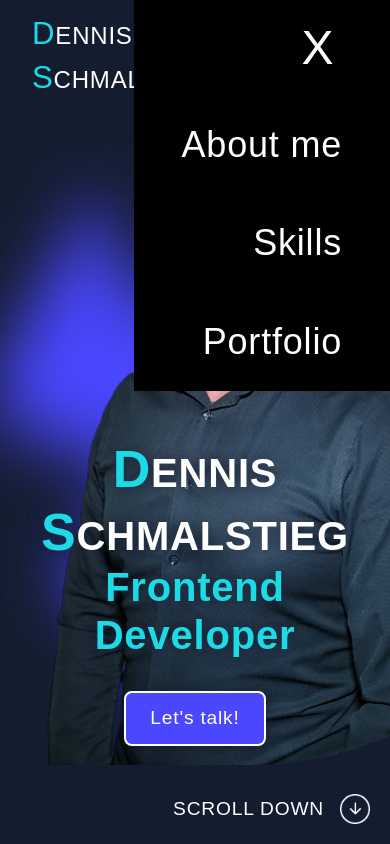
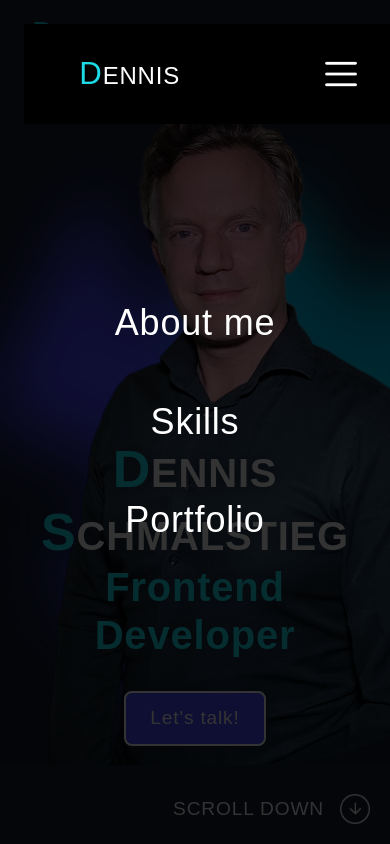
Before and after one commit to felianfilian/portfolio, an Angular app: page / in a window 390 px wide. Both pictures are taken after a click on the picture 340 px from the left and 55 px from the top of the page. Shown: the top 844 px of the page. Built offline with nearby package versions, Linux system fonts and the light colour scheme.

Commit message:
new mobile menu styling

```diff
--- a/src/app/header/header.component.html
+++ b/src/app/header/header.component.html
@@ -10,7 +10,15 @@
       (click)="showMenu()"
     />
     <div id="main-menu">
-      <a class="menu-close a-01" (click)="closeMenu()">X</a>
+      <div class="menu-close">
+        <div class="fs-24"><span class="first-letter">D</span>ENNIS</div>
+        <img
+          class="menu-burger"
+          src="./assets/icons/menü-50.png"
+          alt="X"
+          (click)="closeMenu()"
+        />
+      </div>
       <a class="a-01" href="#section-about" (click)="closeMenu()">About me</a>
       <a class="a-01" href="#section-skills" (click)="closeMenu()">Skills</a>
       <a class="a-01" href="#section-portfolio" (click)="closeMenu()"
--- a/src/app/header/header.component.scss
+++ b/src/app/header/header.component.scss
@@ -23,17 +23,17 @@
   gap: 20px;
 }
 
-#main-menu {
-  display: flex;
-  justify-content: space-between;
-  gap: 20px;
-}
-
 .menu-burger {
   display: none;
   width: 36px;
   height: 36px;
   cursor: pointer;
+}
+
+#main-menu {
+  display: flex;
+  justify-content: space-between;
+  gap: 20px;
 }
 
 #main-menu a {
@@ -46,18 +46,27 @@
 }
 
 .menu-close {
+  box-sizing: border-box;
+
+  position: fixed;
+  top: 24px;
+  left: 24px;
+  right: 24px;
+
   display: none;
-  justify-content: center;
+  justify-content: space-around;
   align-items: center;
+  gap: 32px;
+  flex-wrap: wrap;
 
-  width: 48px;
-  height: 48px;
+  width: 100vw;
+  height: 100px;
 
-  font-size: 48px;
+  background-color: #000000;
 }
 
-.menu-close:hover {
-  color: $color01;
+.menu-close img:hover {
+  filter: drop-shadow(0 0 8px #fff);
 }
 
 @media (max-width: 768px) {
@@ -66,19 +75,21 @@
   }
 
   #main-menu {
-    position: absolute;
+    position: fixed;
     top: 0;
     right: 0;
+    left: 0;
+    bottom: 0;
 
     display: none;
     flex-direction: column;
-    justify-content: space-between;
-    align-items: flex-end;
+    justify-content: center;
+    align-items: center;
     gap: 48px;
 
     padding: 24px 48px;
 
-    background-color: rgba($color: #000000, $alpha: 1);
+    background-color: rgba($color: #000000, $alpha: 0.8);
     font-size: 36px;
   }
 
--- a/src/app/section04-portfolio/section04-portfolio.component.html
+++ b/src/app/section04-portfolio/section04-portfolio.component.html
@@ -90,8 +90,8 @@
           <h3 class="card-title">PokeDex</h3>
           <h4 class="card-subtitle">JAVASCRIPT | API | HTML | CSS</h4>
           <div class="text-block">
-            <p>list of pokemos from an API</p>
-            <p>see details and stats for every pokoemon</p>
+            <p>list of pokemons from an API</p>
+            <p>see details and stats for every pokemon</p>
           </div>
           <div class="project-links">
             <a
--- a/src/app/section05-contact/section05-contact.component.html
+++ b/src/app/section05-contact/section05-contact.component.html
@@ -10,10 +10,15 @@
       <p>Feel free to reach out for inquiries, feedback, or collaborations.</p>
       <p>Look forward to hearing from you!</p>
     </div>
-    <form (submit)="sendMail()" method="post" #myForm>
-      <input type="text" placeholder="name" #namefield />
-      <input type="email" placeholder="email" #mailfield />
-      <textarea rows="5" placeholder="message" #messagefield></textarea>
+    <form (submit)="sendMail()" method="post" #myForm ngNativeValidate>
+      <input type="text" placeholder="name" #namefield required />
+      <input type="email" placeholder="email" #mailfield required />
+      <textarea
+        rows="5"
+        placeholder="message"
+        #messagefield
+        required
+      ></textarea>
       <input
         class="button-01 btn-blue"
         type="submit"
```
